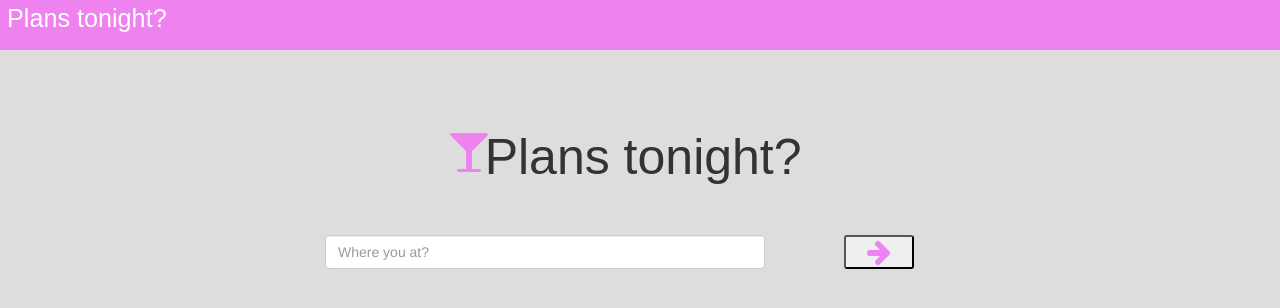
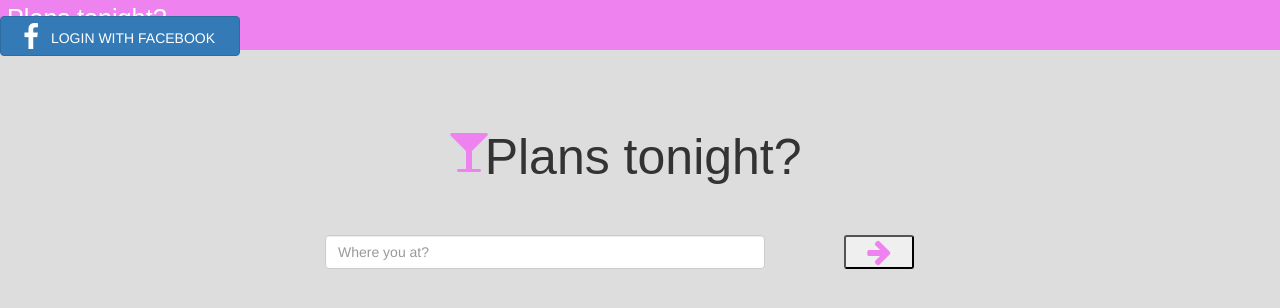
Before and after one commit to Pain247/bar-d34, a website: page public/login.html in a window 1280 px wide. Drawn offline with nearby package versions, Linux system fonts and the light colour scheme; some packages are replaced by stand-ins of ours; no server answers.

Commit message:
Update login.css

```diff
--- a/public/css/login.css
+++ b/public/css/login.css
@@ -27,9 +27,9 @@ i{
   margin-top: 0px;
 }
 .btn {
-	margin: 0 1090x;//1090
+	margin: 0 900x;//1090
 	color: white;
-  margin-top: -218px; //218
+  margin-top: -120px; //218
 	background-color:green;
 	display: inline-block;
 	border: 0;
```
